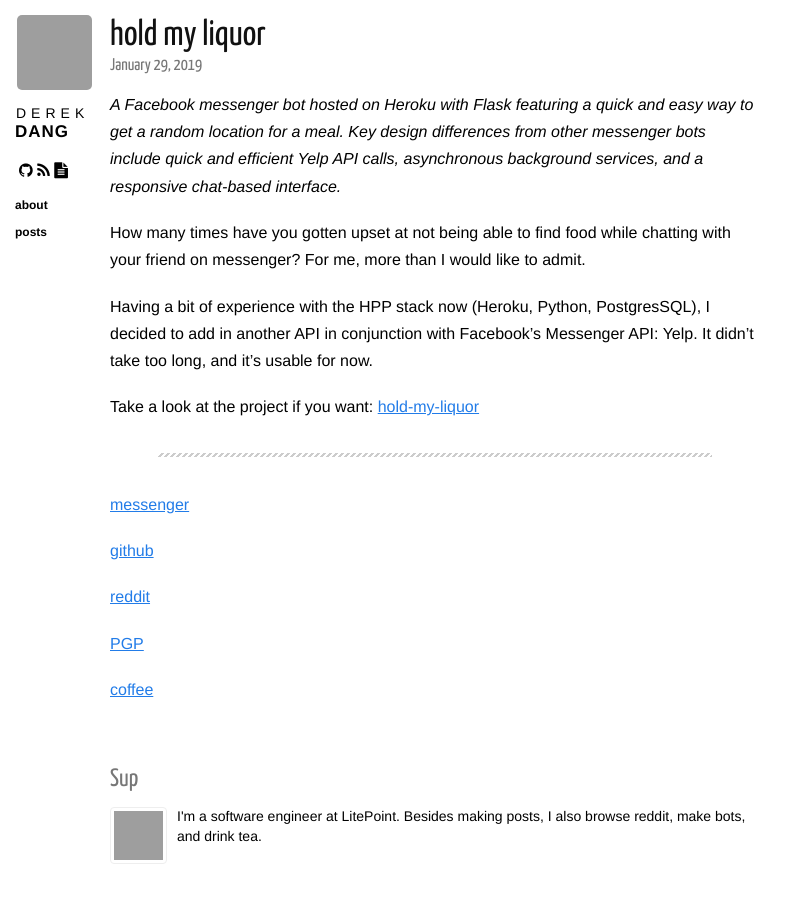
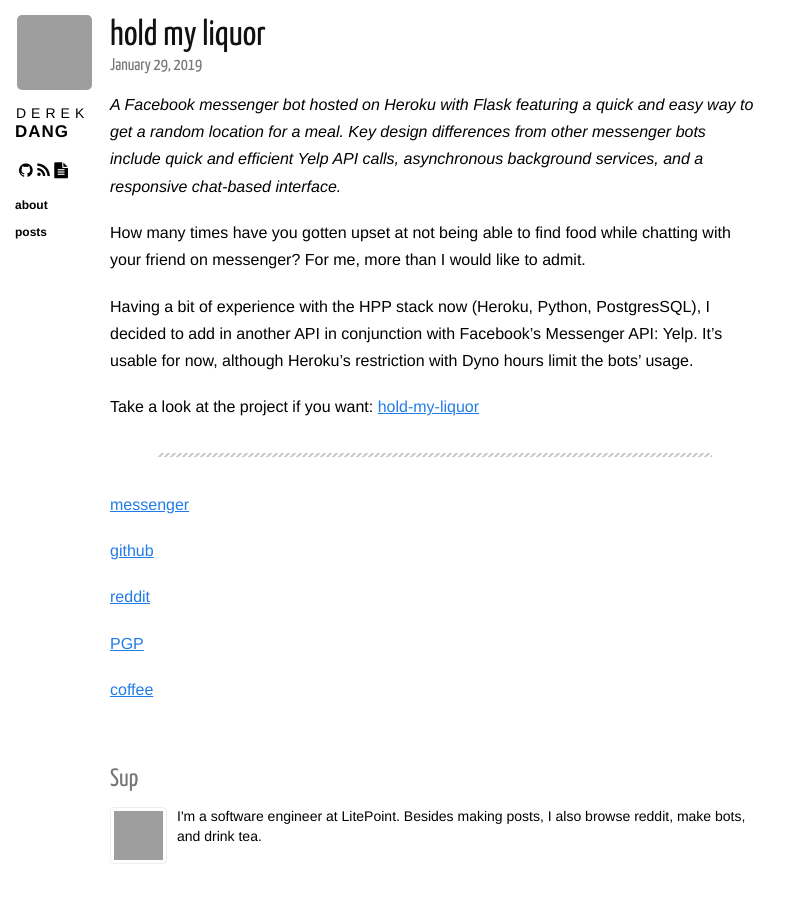
Before and after one commit to dqdang/dqdang.github.io, a Jekyll site: the page built from _posts/2019-01-29-hold-my-liquor.markdown, in a window 1280 px wide, cut to the strip 0-923 px from the top of the page. Shown: the top 903 px of the strip, without its empty margins (0-802 px from the left). Built offline with Jekyll 4.4.1, drawn with Linux system fonts in a browser that asks for light colours; nearby versions of some CDN libraries; grey boxes are pictures that could not be loaded.

Commit message:
Update description

```diff
--- a/_posts/2019-01-29-hold-my-liquor.markdown
+++ b/_posts/2019-01-29-hold-my-liquor.markdown
@@ -8,8 +8,7 @@
 
 How many times have you gotten upset at not being able to find food while chatting with your friend on messenger? For me, more than I would like to admit.
 
-Having a bit of experience with the HPP stack now (Heroku, Python, PostgresSQL), I decided to add in another API in conjunction with Facebook's Messenger API:
-Yelp. It didn't take too long, and it's usable for now.
+Having a bit of experience with the HPP stack now (Heroku, Python, PostgresSQL), I decided to add in another API in conjunction with Facebook's Messenger API: Yelp. It's usable for now, although Heroku's restriction with Dyno hours limit the bots' usage.
 
 Take a look at the project if you want:
 [hold-my-liquor][hold-my-liquor]
```
